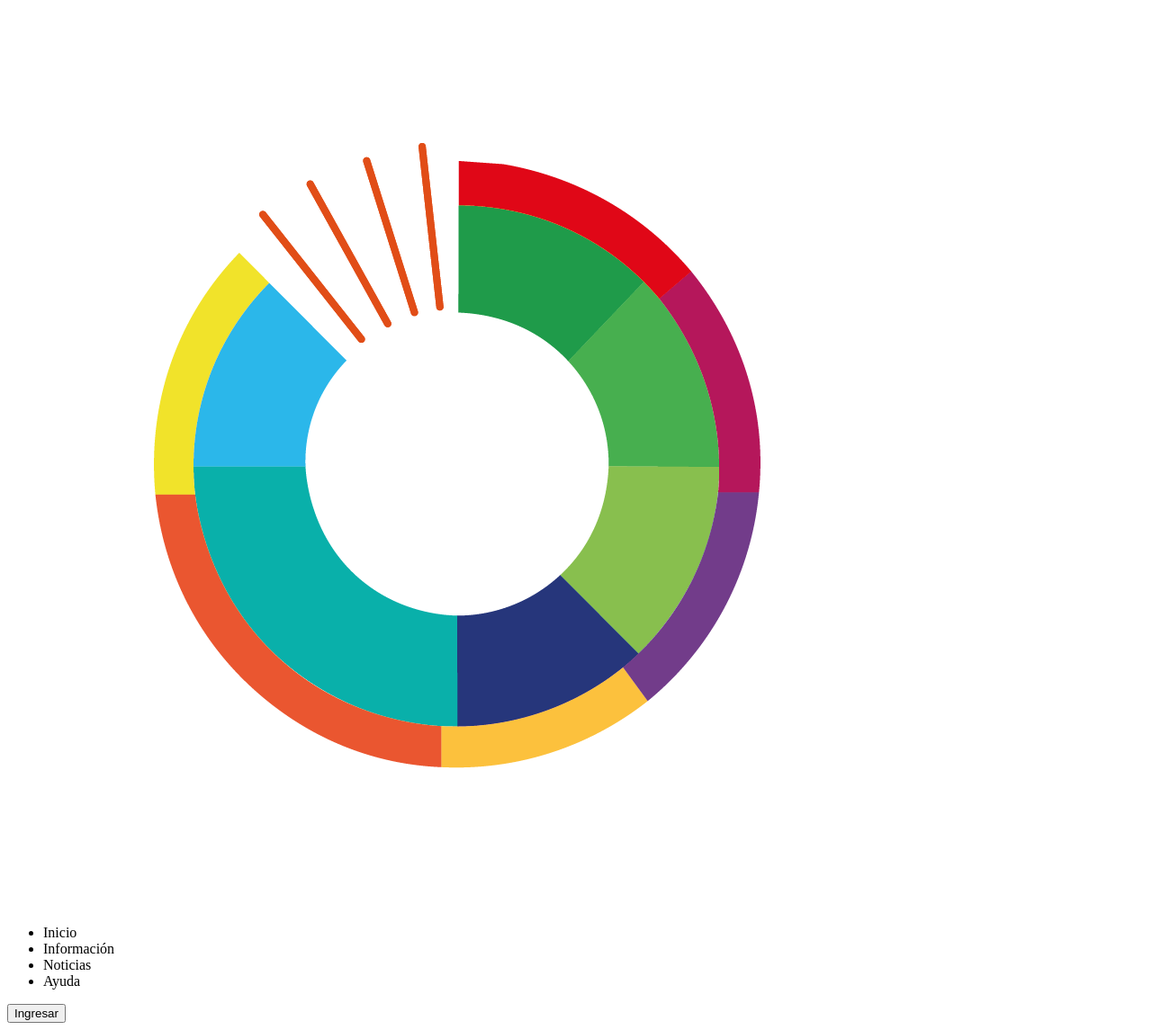
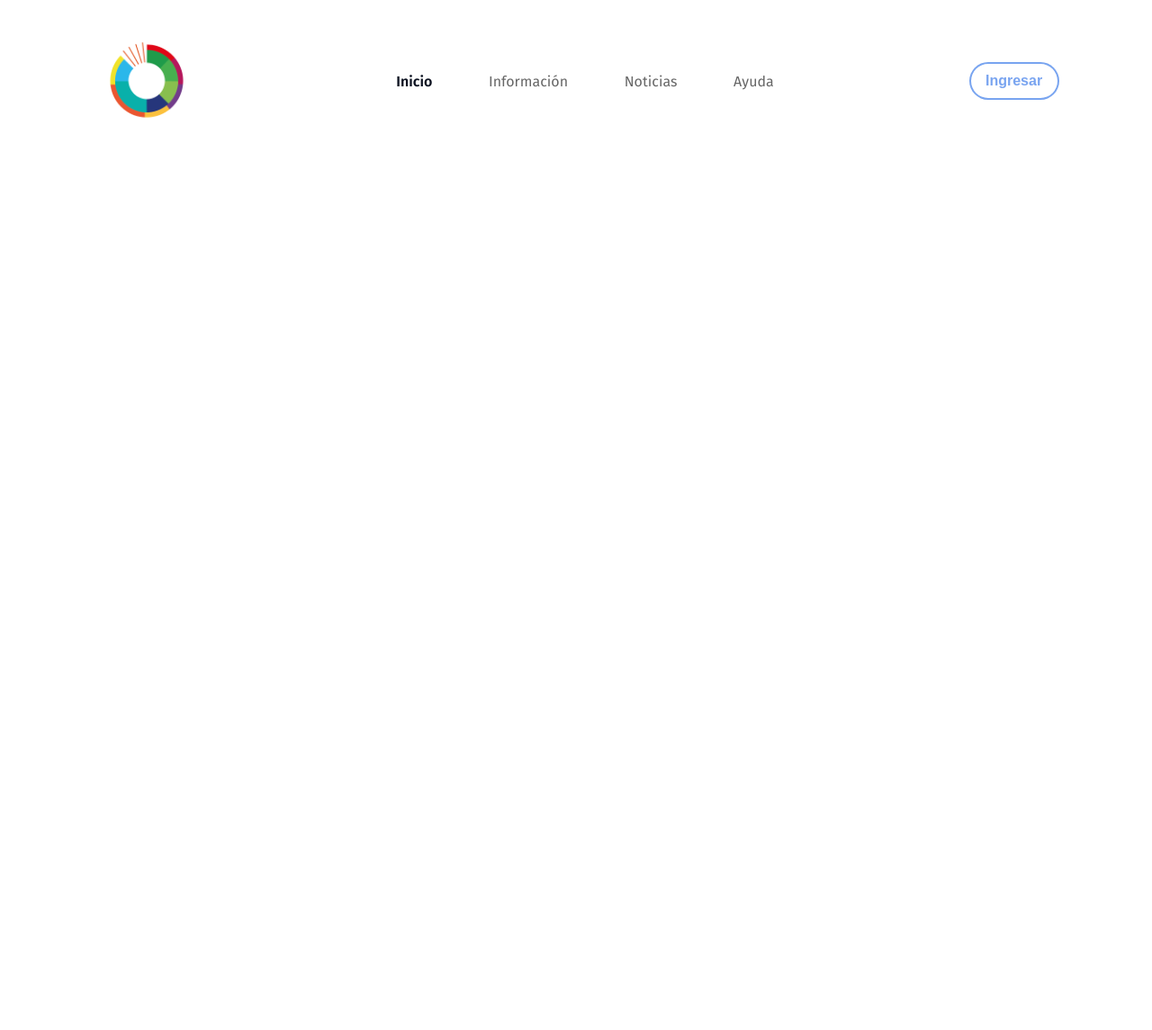
Before and after one commit to RchrdMrtnz/TeacherData, a Flask app: page / in a window 1280 px wide. Shown: the whole page at 90% size. After the commit the page ends 131 px from the top, so only its background shows below. Run offline with Flask 2, Linux system fonts and the light colour scheme; some libraries are stand-ins or nearby versions.

Commit message:
Header completado

```diff
--- /dev/null
+++ b/src/static/css/layout.css
@@ -0,0 +1,90 @@
+:root {
+    /* font */
+    font-size: 62.5%; /* (62.5/100) * 16px = 10px */
+    --small: 1.4rem; /* 14px */
+    --default: 1.6rem; /* 16px */
+    --large: 2.4rem; /* 24px */
+
+    /* colors */
+    --bg-dark-color: #080C14;
+    --text-color: #0E1422;
+    --text-second-color: rgba(14, 20, 34, 0.80);
+    --text-third-color: rgba(14, 20, 34, 0.66);
+    --text-fourth-color: rgba(14, 20, 34, 0.50);
+    --first-color: #3375E9;
+    --second-color: rgba(51, 117, 232, 0.66); /*Para las líneas y texto definido en azul en el diseño*/
+    --border-color: #8D8D8D;
+    --bg-gray-color: #EEEEEE;
+  }
+
+     /* Colores del calendario de asistencias
+   #D7A9FF - Días libres
+   #FFEF82 - Días festivos
+   #F96666 - Inasistencias
+  */
+
+
+*{
+  padding: 0;
+  margin: 0;
+}
+
+body {
+  font-family: 'Fira Sans', sans-serif;
+}
+
+a{
+  text-decoration: none;
+}
+
+/**HEADER**/
+
+  .header {
+    display: flex;
+    justify-content: space-around;
+    align-items: center;
+    padding: 30px 10px;
+    height: 120px;
+  }
+
+  .header__logo > img{
+    width: 120px;
+    height: 120px;
+  }
+/* nav */
+  .menu__list-item {
+    display: inline-block;
+    padding: 0 30px;
+    font-size: var(--default);
+  }
+
+  .menu__list-item > a {
+    color: #666;
+
+  }
+
+  .active > a {
+    color: var(--text-color);
+    font-weight: 600;
+  }
+
+/* btn */
+
+.header__btn {
+  width: 100px;
+  height: 42px;
+  background: #FFF;
+  border-radius: 50px;
+  border: 2px solid var(--second-color);
+  color: var(--second-color);
+  font-weight: 600;
+  font-size: var(--default);
+  cursor: pointer;
+}
+
+.header__btn:hover {
+  background: var(--first-color);
+  color: #FFF;
+}
+
+/** END HEADER **/
--- a/src/templates/home.html
+++ b/src/templates/home.html
@@ -9,15 +9,15 @@
 <header class="header">
     <!-- LOGO -->
     <a href="#" class="header__logo">
-        <img src="{{ url_for('static',filename='img/logo/logo.png') }}" alt="logo del ministerio de educación">
+        <img src="{{ url_for('static',filename='img/logo/logo.png') }}" alt="logo del ministerio de educación" class="header__logo-img">
     </a>
     <!-- NAV -->
     <nav class="header__menu">
         <ul class="menu__list">
-            <li class="menu__list-item">Inicio</li>
-            <li class="menu__list-item">Información</li>
-            <li class="menu__list-item">Noticias</li>
-            <li class="menu__list-item">Ayuda</li>
+            <li class="menu__list-item active"><a href="#">Inicio</a></li>
+            <li class="menu__list-item"><a href="#">Información</a></li>
+            <li class="menu__list-item"><a href="#">Noticias</a></li>
+            <li class="menu__list-item"><a href="#">Ayuda</a></li>
         </ul>
     </nav>
     <!-- BTN -->
--- a/src/templates/layout.html
+++ b/src/templates/layout.html
@@ -1,18 +1,15 @@
 <!DOCTYPE html>
 <html lang="en">
 <head>
-    <link rel="preconnect" href="https://fonts.googleapis.com">
-    <link rel="preconnect" href="https://fonts.gstatic.com" crossorigin>
-    <link href="https://fonts.googleapis.com/css2?family=Oswald:wght@200&display=swap" rel="stylesheet">
     <meta charset="UTF-8">
     <meta http-equiv="X-UA-Compatible" content="IE=edge">
     <meta name="viewport" content="width=device-width, initial-scale=1.0">
     <title>{% block title %}{% endblock %}</title>
     <link rel="preconnect" href="https://fonts.googleapis.com">
-<link rel="preconnect" href="https://fonts.gstatic.com" crossorigin>
-<link href="https://fonts.googleapis.com/css2?family=Fira+Sans:ital,wght@0,100;0,200;0,300;0,400;0,500;0,600;0,700;0,800;0,900;1,100;1,200;1,300;1,400;1,500;1,600;1,700;1,800;1,900&display=swap" rel="stylesheet">
-<link rel="stylesheet" href="{{ url_for('static',filename='css/layout.css') }}">
-<script src="https://kit.fontawesome.com/2a3c676523.js" crossorigin="anonymous"></script>
+    <link rel="preconnect" href="https://fonts.gstatic.com" crossorigin>
+    <link href="https://fonts.googleapis.com/css2?family=Fira+Sans:ital,wght@0,100;0,200;0,300;0,400;0,500;0,600;0,700;0,800;0,900;1,100;1,200;1,300;1,400;1,500;1,600;1,700;1,800;1,900&display=swap" rel="stylesheet">
+    <link rel="stylesheet" href="{{ url_for('static',filename='css/layout.css') }}">
+    <script src="https://kit.fontawesome.com/2a3c676523.js" crossorigin="anonymous"></script>
 </head>
 <body>
     {% block body %}
```
Also changed, not shown: src/static/layout.css (deleted, +0 -26 lines).
